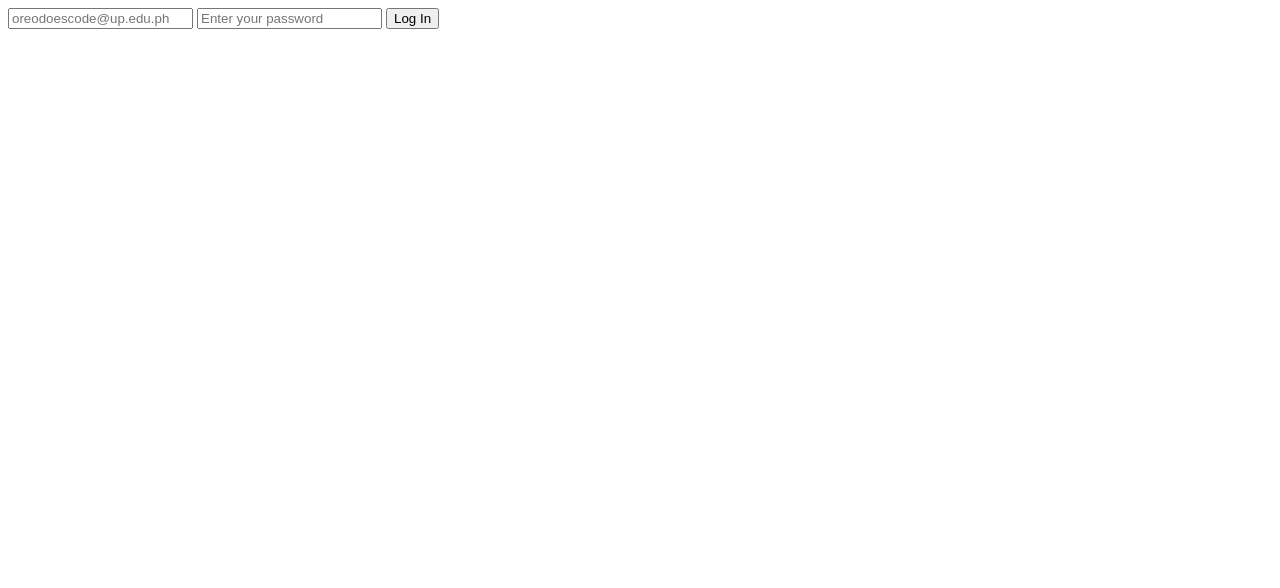
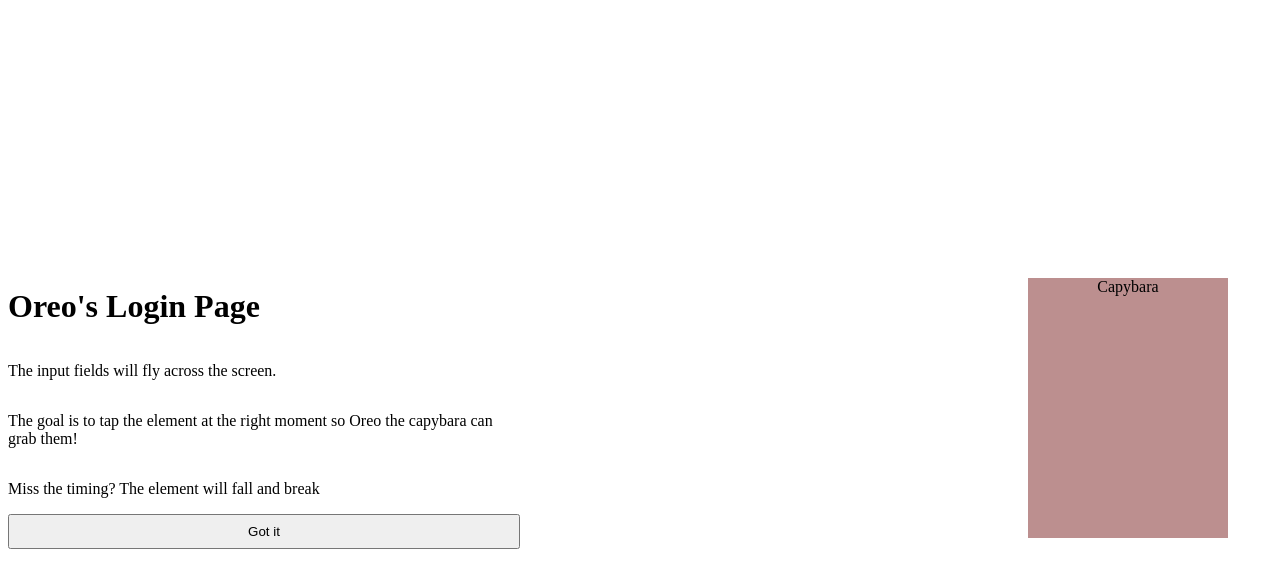
Before and after one commit to oreocapybara/worst-login-page, a website: page src/index.html in a window 1280 px wide. Drawn offline with Linux system fonts and the light colour scheme.

Commit message:
feat(phase1): HTML structure and css

```diff
--- /dev/null
+++ b/src/global.css
@@ -0,0 +1,64 @@
+body {
+	height: 100dvh;
+	width: 100dvw;
+	overflow: hidden;
+}
+
+#content {
+	height: 100%;
+	display: flex;
+	justify-content: center;
+	align-items: center;
+
+	#left-container {
+		flex: 1 40dvw;
+
+		display: flex;
+		flex-direction: column;
+
+		button {
+			padding: 8px 16px;
+		}
+	}
+
+	#right-container {
+		flex: 2 60dvw;
+		height: 100%;
+		overflow: hidden;
+		position: relative;
+
+		#capybara {
+			position: absolute;
+			top: 50%;
+			right: 60px;
+			transform: translateY(-50%);
+
+			text-align: center;
+
+
+
+			#capybara-body{
+				background-color: rosybrown;
+				width: 200px;
+				height: 260px;
+				text-align: center;
+			}
+		}
+		#gamezone {
+			position: absolute;
+			inset: 0;
+			height: 100%;
+
+			pointer-events: none;
+
+			.moving-input {
+				pointer-events: auto;
+			}
+		}
+
+	}
+
+	.hidden {
+		display: none !important
+	}
+}
--- a/src/index.html
+++ b/src/index.html
@@ -4,20 +4,34 @@
 <head>
 	<meta charset="UTF-8">
 	<meta name="viewport" content="width=device-width, initial-scale=1.0">
-	<title>Oreo's Capybara</title>
+	<title>Login | Oreo's Challenge</title>
+	<link rel="stylesheet" href="global.css">
 </head>
 
 <body>
 	<div id="content">
-		<div id="left-container"></div>
+		<div id="left-container">
+			<h1>Oreo's Login Page</h1>
+			<p>The input fields will fly across the screen.</p>
+			<p>The goal is to tap the element at the right moment so Oreo the capybara can grab them!</p>
+			<p>Miss the timing? The element will fall and break</p>
+			<button>Got it</button>
+		</div>
+
 		<div id="right-container">
-			<form action="">
-				<input type="text" placeholder="oreodoescode@up.edu.ph" required>
-				<input type="password" placeholder="Enter your password" required>
-				<button type="submit">Log In</button>
-			</form>
+			<div id="capybara">
+				<div id="capybara-body">Capybara</div>
+				<div id="grabbed-inputs"></div>
+			</div>
+
+			<div id="gamezone"></div>
 		</div>
+
+		<div id="oops-text" class="hidden">Oops!</div>
+		<button id="submit" class="hidden">Log In</button>
 	</div>
+	<script src="./script.js"></script>
+
 </body>
 
 </html>
```
